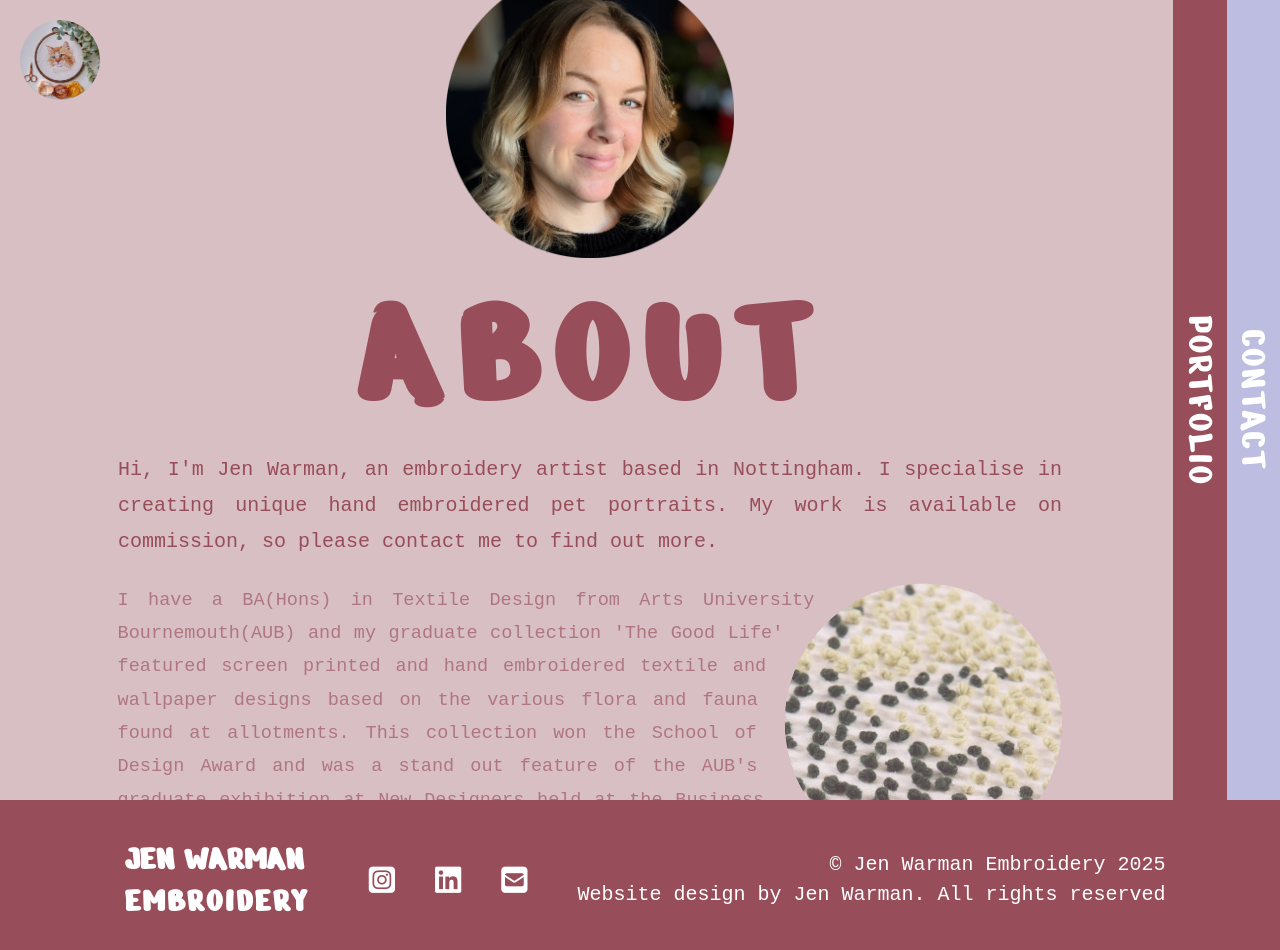
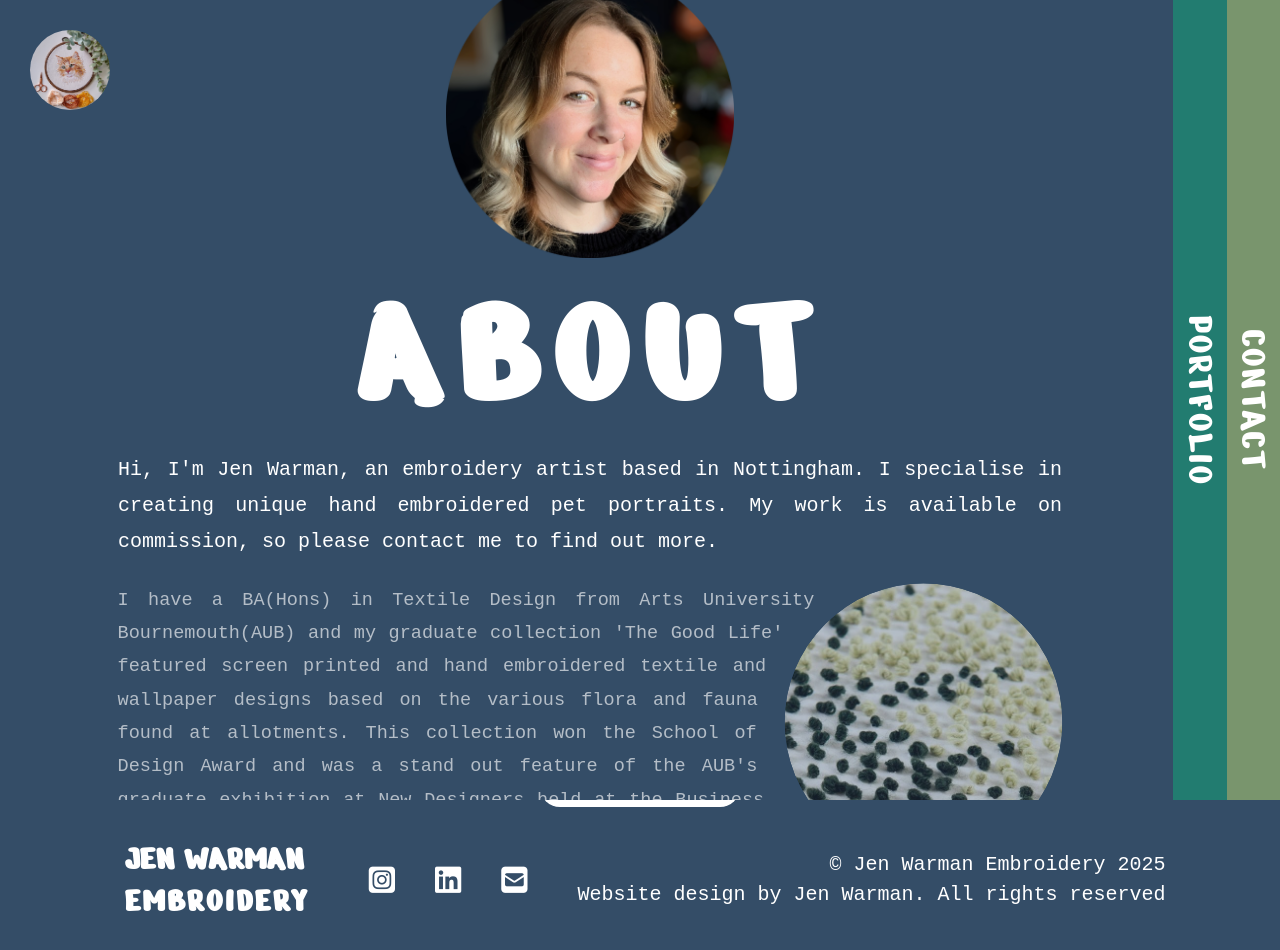
Before and after one commit to JenWarman/react-embroidery-portfolio, a React (Vite) app: page /contact in a window 1280 px wide. Both pictures are taken after a click on the element "ABOUT". Shown: the top 950 px of the page. Built offline with nearby package versions, Linux system fonts and the light colour scheme; a web font is replaced by a local one.

Commit message:
Colour Changes.

```diff
--- a/src/css/styles.css
+++ b/src/css/styles.css
@@ -12,7 +12,7 @@ html {
   flex-direction: column;
   flex-wrap: nowrap;
   width: 100%;
-  background-color: white;
+  background-color: #ffffff;
 }
 
 .header {
@@ -22,14 +22,14 @@ html {
   justify-content: center;
   align-content: center;
   flex-direction: column;
-  background-image: linear-gradient(rgba(255, 255, 255, 0.4), rgba(0, 0, 0, 0.3)), url(/public/gingercatBG.png);
+  background-image: linear-gradient(rgba(247, 245, 226, 0.3), rgba(52, 77, 103, 0.3)), url(/gingercatBG.png);
   background-position: center;
   background-size: cover;
   font-family: "Nerko One", cursive;
   text-transform: uppercase;
   font-size: 10rem;
   color: white;
-  text-shadow: 1px 1px 1px black;
+  text-shadow: 1px 2px 2px #344d67;
 }
 @media (max-width: 800px) {
   .header {
@@ -38,7 +38,7 @@ html {
 }
 .header_heading-1 {
   margin-left: 10rem;
-  letter-spacing: 1.5rem;
+  letter-spacing: 1.4rem;
   font-size: 15rem;
 }
 @media (max-width: 1200px) {
@@ -101,7 +101,7 @@ html {
   justify-content: center;
   align-items: center;
   flex-direction: column;
-  background-color: rgb(188, 189, 225);
+  background-color: #79956d;
 }
 @media (max-width: 500px) {
   .contact {
@@ -111,7 +111,7 @@ html {
 }
 .contact_heading {
   font-size: 18rem;
-  color: rgb(152, 77, 90);
+  color: #ffffff;
   text-transform: uppercase;
   letter-spacing: 1.1rem;
   font-family: "Nerko One", cursive;
@@ -151,7 +151,7 @@ html {
 .footer {
   width: 100%;
   height: 20vh;
-  background-color: rgb(152, 77, 90);
+  background-color: #344d67;
   display: flex;
   justify-content: center;
   align-items: center;
@@ -169,7 +169,7 @@ html {
 .footer-text {
   display: flex;
   font-family: "Nerko One", cursive;
-  color: white;
+  color: #ffffff;
   text-transform: uppercase;
   font-size: 5rem;
   padding: 0 5rem;
@@ -194,7 +194,7 @@ html {
 .footer-text-embroidery {
   display: flex;
   font-family: "Nerko One", cursive;
-  color: white;
+  color: #ffffff;
   text-transform: uppercase;
   font-size: 5rem;
   padding: 0 5rem;
@@ -234,7 +234,7 @@ html {
   justify-content: center;
 }
 .footer-social-media-link {
-  color: white;
+  color: #ffffff;
   font-size: 4rem;
   padding: 1rem;
 }
@@ -244,9 +244,12 @@ html {
   }
 }
 .footer-social-media i {
-  color: white;
+  color: #ffffff;
   font-size: 4rem;
   padding: 1rem;
+}
+.footer-social-media i:hover {
+  color: rgb(216.75, 216.75, 216.75);
 }
 @media (max-width: 1500px) {
   .footer-social-media i {
@@ -260,7 +263,7 @@ html {
 }
 .footer-contactinfo {
   font-family: "Nanum Gothic Coding", monospace;
-  color: white;
+  color: #ffffff;
   font-size: 2rem;
   padding: 1rem;
   text-align: right;
@@ -268,7 +271,7 @@ html {
 }
 @media (max-width: 1200px) {
   .footer-contactinfo {
-    font-size: 1.8rem;
+    font-size: 1.5rem;
   }
 }
 @media (max-width: 1100px) {
@@ -289,7 +292,7 @@ html {
   display: flex;
   justify-content: center;
   gap: 2rem;
-  background-image: linear-gradient(to right bottom, rgba(216, 191, 195, 0.8), #984d5a);
+  background-image: linear-gradient(to right bottom, rgba(34, 124, 112, 0.8), #344d67);
   width: 100%;
   background-size: cover;
   background-position: center;
@@ -330,7 +333,7 @@ html {
   width: 100%;
   display: flex;
   flex-direction: column;
-  background-color: rgb(216, 191, 195);
+  background-color: #344d67;
 }
 .about-page_banner {
   height: 60vh;
@@ -370,7 +373,7 @@ html {
   padding-left: 8rem;
   padding-right: 20rem;
   width: 60%;
-  color: rgb(152, 77, 90);
+  color: #ffffff;
 }
 @media (max-width: 1400px) {
   .about-page_banner-text {
@@ -416,7 +419,7 @@ html {
 }
 .about-page_banner-intro {
   font-size: 3rem;
-  color: rgb(152, 77, 90);
+  color: #ffffff;
   line-height: 1.8;
   text-align: justify;
   font-family: "Nanum Gothic Coding", monospace;
@@ -491,7 +494,7 @@ html {
 }
 .about-page_content-paragraph {
   font-size: 3rem;
-  color: rgb(152, 77, 90);
+  color: #ffffff;
   line-height: 1.8;
   text-align: justify;
   font-family: "Nanum Gothic Coding", monospace;
@@ -602,7 +605,7 @@ html {
   flex-direction: column;
   justify-content: center;
   align-items: center;
-  color: rgb(152, 77, 90);
+  color: #344d67;
 }
 @media (max-width: 1300px) {
   .confirmation {
@@ -672,12 +675,12 @@ html {
 .confirmation_link {
   text-decoration: none;
   font-weight: bold;
-  color: rgb(152, 77, 90);
+  color: #344d67;
   transition: all 0.3s;
 }
 .confirmation_link:hover {
   font-size: 3.1rem;
-  color: rgb(177.6637554585, 102.3362445415, 115.3930131004);
+  color: rgb(69.1096774194, 102.335483871, 136.8903225806);
 }
 @media (max-width: 1100px) {
   .confirmation_link:hover {
@@ -730,7 +733,7 @@ html {
 }
 .main-navigation_tab span {
   writing-mode: vertical-rl;
-  color: white;
+  color: #ffffff;
   font-size: 6rem;
   text-transform: uppercase;
   letter-spacing: 0.1rem;
@@ -767,19 +770,19 @@ html {
   visibility: hidden;
 }
 .main-navigation .nav-about {
-  background-color: rgb(216, 191, 195);
+  background-color: #344d67;
 }
 .main-navigation .nav-portfolio {
-  background-color: rgb(152, 77, 90);
+  background-color: #227C70;
 }
 .main-navigation .nav-contact {
-  background-color: rgb(188, 189, 225);
+  background-color: #79956d;
 }
 
 .main-navigation_content {
   position: absolute;
   inset: 0;
-  color: white;
+  color: #ffffff;
   overflow: auto;
   font-size: 1.5rem;
   z-index: 1;
@@ -788,8 +791,8 @@ html {
 
 .logo {
   position: fixed;
-  top: 2rem;
-  left: 2rem;
+  top: 3rem;
+  left: 3rem;
   z-index: 1100;
   height: auto;
 }
@@ -814,7 +817,7 @@ html {
   left: 0;
   width: 100vw;
   height: 100vh;
-  background-color: rgb(152, 77, 90);
+  background-color: #344d67;
   z-index: 1050;
   display: flex;
   flex-direction: column;
@@ -822,7 +825,7 @@ html {
   align-items: center;
 }
 .mobile-menu .mobile-menu-item {
-  color: white;
+  color: #ffffff;
   font-size: 6rem;
   letter-spacing: 1rem;
   margin: 1rem 0;
@@ -832,7 +835,7 @@ html {
   transition: all 0.2s ease;
 }
 .mobile-menu .mobile-menu-item:hover {
-  color: rgb(216, 191, 195);
+  color: rgb(216.75, 216.75, 216.75);
   scale: 1.1;
 }
 
@@ -841,7 +844,7 @@ html {
   width: 50%;
   flex-direction: column;
   font-size: 4rem;
-  color: rgb(152, 77, 90);
+  color: #ffffff;
   text-transform: uppercase;
   font-family: "Nerko One", cursive;
 }
@@ -883,7 +886,7 @@ html {
 .form button {
   height: 4rem;
   width: 20rem;
-  background-color: rgb(152, 77, 90);
+  background-color: #ffffff;
   display: flex;
   justify-content: center;
   align-items: center;
@@ -894,12 +897,12 @@ html {
   margin-bottom: 2rem;
   font-size: 2rem;
   font-family: "Nanum Gothic Coding", monospace;
-  color: white;
+  color: #79956d;
   border: none;
   font-weight: 600;
 }
 .form button:hover {
-  background-color: rgb(177.6637554585, 102.3362445415, 115.3930131004);
+  background-color: rgb(229.5, 229.5, 229.5);
   transform: scale(1.1);
 }
 
@@ -973,7 +976,7 @@ html {
   left: -100%;
   width: 100%;
   height: 100%;
-  background-color: rgba(152, 77, 90, 0.6);
+  background-color: rgba(52, 77, 103, 0.8);
   display: flex;
   justify-content: center;
   align-items: center;
@@ -987,7 +990,7 @@ html {
 }
 .image-overlay-text {
   font-family: "Nanum Gothic Coding", monospace;
-  color: white;
+  color: #ffffff;
   font-size: 3rem;
   opacity: 0;
   transition: opacity 0.3s ease-in-out;
--- a/src/scss/base/_base.scss
+++ b/src/scss/base/_base.scss
@@ -12,5 +12,5 @@
     flex-direction: column;
     flex-wrap: nowrap;
     width: 100%;
-    background-color: white;
+    background-color: $quaternary-color;
 }
--- a/src/scss/components/_form.scss
+++ b/src/scss/components/_form.scss
@@ -3,18 +3,17 @@
   width: 50%;
   flex-direction: column;
   font-size: 4rem;
-  color: $primary-color;
+  color: $quaternary-color;
   text-transform: uppercase;
   font-family: $font-heading;
 
   @media (max-width: 1100px) {
-         font-size: 3rem;
-      }
+    font-size: 3rem;
+  }
 
-      @media (max-width: 800px) {
-        width: 70%;
-      }
-
+  @media (max-width: 800px) {
+    width: 70%;
+  }
 
   &_input {
     width: 100%;
@@ -44,7 +43,7 @@
   button {
     height: 4rem;
     width: 20rem;
-    background-color: $primary-color;
+    background-color: $quaternary-color;
     display: flex;
     justify-content: center;
     align-items: center;
@@ -55,12 +54,12 @@
     margin-bottom: 2rem;
     font-size: 2rem;
     font-family: $font-paragraph;
-    color: white;
+    color: $tertiary-color;
     border: none;
     font-weight: 600;
 
     &:hover {
-      background-color: lighten($primary-color, 10);
+      background-color: darken($quaternary-color, 10);
       transform: scale(1.1);
     }
   }
--- a/src/scss/components/_navbar.scss
+++ b/src/scss/components/_navbar.scss
@@ -38,7 +38,7 @@
 
     span {
       writing-mode: vertical-rl;
-      color: white;
+      color: $quaternary-color;
       font-size: 6rem;
       text-transform: uppercase;
       letter-spacing: 0.1rem;
@@ -78,10 +78,10 @@
     visibility: hidden;
   }
   .nav-about {
-    background-color: $secondary-color;
+    background-color: $primary-color;
   }
   .nav-portfolio {
-    background-color: $primary-color;
+    background-color: $secondary-color;
   }
   .nav-contact {
     background-color: $tertiary-color;
@@ -91,7 +91,7 @@
 .main-navigation_content {
   position: absolute;
   inset: 0;
-  color: white;
+ color: $quaternary-color;
   overflow: auto; //<----creating scroll bar?
   font-size: 1.5rem;
   z-index: 1;
@@ -100,8 +100,8 @@
 
 .logo {
   position: fixed;
-  top: 2rem;
-  left: 2rem;
+  top: 3rem;
+  left: 3rem;
   z-index: 1100;
   height: auto;
 
@@ -138,7 +138,7 @@
   align-items: center;
 
   .mobile-menu-item {
-    color: white;
+ color: $quaternary-color;
     font-size: 6rem;
     letter-spacing: 1rem;
     margin: 1rem 0;
@@ -148,7 +148,7 @@
     transition: all 0.2s ease;
 
     &:hover {
-      color: $secondary-color;
+      color: darken($quaternary-color, 15);
       scale: 1.1;
     }
   }
--- a/src/scss/components/_portfolioItem.scss
+++ b/src/scss/components/_portfolioItem.scss
@@ -55,7 +55,6 @@
     align-items: center;
     transition: all 0.3s ease-in-out;
   }
-
 }
 
 .image-overlay {
@@ -64,7 +63,7 @@
   left: -100%;
   width: 100%;
   height: 100%;
-  background-color: rgba($primary-color, 0.6);
+  background-color: rgba($primary-color, 0.8);
   display: flex;
   justify-content: center;
   align-items: center;
@@ -77,7 +76,7 @@
 
   &-text {
     font-family: $font-paragraph;
-    color: white;
+    color: $quaternary-color;
     font-size: 3rem;
     opacity: 0;
     transition: opacity 0.3s ease-in-out;
--- a/src/scss/layout/_aboutPage.scss
+++ b/src/scss/layout/_aboutPage.scss
@@ -2,7 +2,7 @@
   width: 100%;
   display: flex;
   flex-direction: column;
-  background-color: $secondary-color;
+  background-color: $primary-color;
 
   &_banner {
     height: 60vh;
@@ -38,7 +38,7 @@
       padding-left: 8rem;
       padding-right: 20rem;
       width: 60%;
-      color: $primary-color;
+     color: $quaternary-color;
 
       @media (max-width: 1400px) {
         padding-left: 5rem;
@@ -80,7 +80,7 @@
 
     &-intro {
       font-size: 3rem;
-      color: $primary-color;
+      color: $quaternary-color;
       line-height: 1.8;
       text-align: justify;
       font-family: $font-paragraph;
@@ -147,7 +147,7 @@
 
     &-paragraph {
       font-size: 3rem;
-      color: $primary-color;
+      color: $quaternary-color;
       line-height: 1.8;
       text-align: justify;
       font-family: $font-paragraph;
--- a/src/scss/layout/_contact.scss
+++ b/src/scss/layout/_contact.scss
@@ -14,7 +14,7 @@
 
   &_heading {
     font-size: 18rem;
-    color: $primary-color;
+    color: $quaternary-color;
     text-transform: uppercase;
     letter-spacing: 1.1rem;
     font-family: $font-heading;
```
Also changed, not shown: src/scss/abstracts/_variables.scss (+4 -3 lines), src/scss/layout/_footer.scss (+13 -9 lines), src/scss/layout/_header.scss (+8 -7 lines), 1 other file (tests, documents, lock files or other folders).
